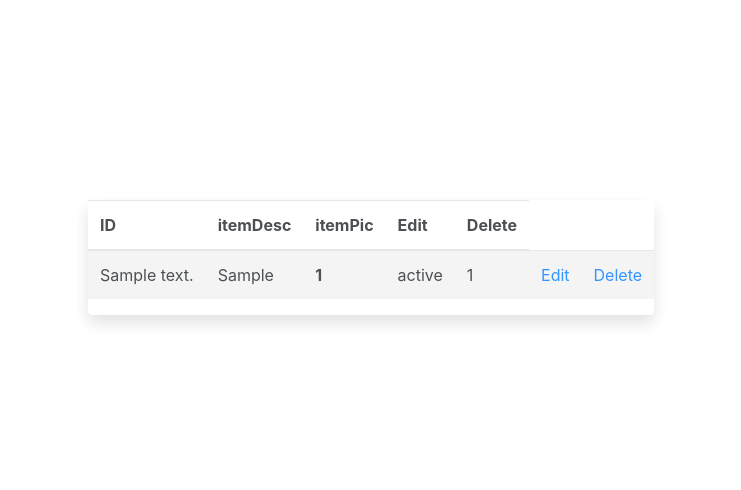
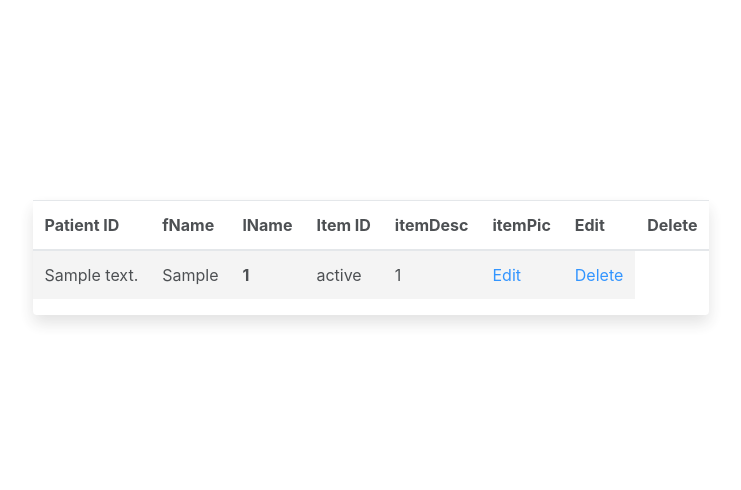
Before and after one commit to ajanmot/CPUT-medical-administration, a PHP site: page /medical_administration/show_table_item.php in a window 1280 px wide. Shown: the part 56-546 px from the top of the page, without its empty margins (269-1010 px from the left). Run offline with PHP 8.4, Linux system fonts and the light colour scheme; the visitor is signed in with stand-in values (Sample User, id 1); tables that the repository leaves empty or names only in its code hold one stand-in row (values such as "Sample post"); data that the repository does not hold is empty.

Commit message:
Final version

```diff
--- a/show_table_item.php
+++ b/show_table_item.php
@@ -38,7 +38,7 @@ $row = mysqli_fetch_array($result_status, MYSQLI_ASSOC);
 if ($row['status'] != 'user')
     $sql_item = "SELECT * FROM tbl_item";
 else
-    $sql_item = "SELECT * FROM tbl_item WHERE id IN (SELECT tbl_item_ID FROM tbl_patient_has_item WHERE tbl_patient_ID IN (SELECT id FROM tbl_patient WHERE nextOfKinID='$user_id'))";
+$sql_item = "SELECT tbl_patient.id, tbl_patient.fName, tbl_patient.lName, tbl_patient_has_item.tbl_item_ID,tbl_item.itemDesc, tbl_item.itemPic FROM tbl_patient JOIN tbl_patient_has_item ON tbl_patient.id = tbl_patient_has_item.tbl_patient_ID JOIN tbl_item ON tbl_patient_has_item.tbl_item_ID = tbl_item.id WHERE tbl_patient.nextOfKinID = '$user_id'";
 if (!($item_result = mysqli_query($db, $sql_item)))
     echo $db->error;
 ?>
@@ -50,7 +50,10 @@ if (!($item_result = mysqli_query($db, $sql_item)))
             <table class="table table-striped">
                 <thead>
                 <tr>
-                    <th scope="col">ID</th>
+                    <th scope="col">Patient ID</th>
+                    <th scope="col">fName</th>
+                    <th scope="col">lName</th>
+                    <th scope="col">Item ID</th>
                     <th scope="col">itemDesc</th>
                     <th scope="col">itemPic</th>
                     <th scope="col">Edit</th>
@@ -64,14 +67,14 @@ if (!($item_result = mysqli_query($db, $sql_item)))
                     echo "<tr>";
                     foreach ($row as $key => $value)
                     {
-                        if (!strcmp($key, "id"))
-                            echo '<th scope="row">' . $value .' </th>';
+                        if (!strcmp($key, "id") || !strcmp($key, "tbl_item_ID"))
+                            echo '<th scope="row">' . $value . ' </th>';
                         else
                             echo "<td>" . $value . "</td>";
                     }
                     ?>
-                    <td><a href="edit.php?editItem=1&id=<?php echo $row['id'];?>&itemDesc=<?php echo $row['itemDesc']?>&itemPic=<?php echo $row['itemPic']?>">Edit</a></td>
-                    <td><a href="edit.php?deleteItem=1&id=<?php echo $row['id'];?>">Delete</a></td>
+                    <td><a href="edit.php?editItem=1&id=<?php echo $row['tbl_item_ID'];?>&itemDesc=<?php echo $row['itemDesc']?>&itemPic=<?php echo $row['itemPic']?>">Edit</a></td>
+                    <td><a href="edit.php?deleteItem=1&id=<?php echo $row['tbl_item_ID'];?>">Delete</a></td>
                     <?php
                     echo "</tr>";
                 }
```
Also changed, not shown: show_table_medecine.php (+9 -6 lines).
